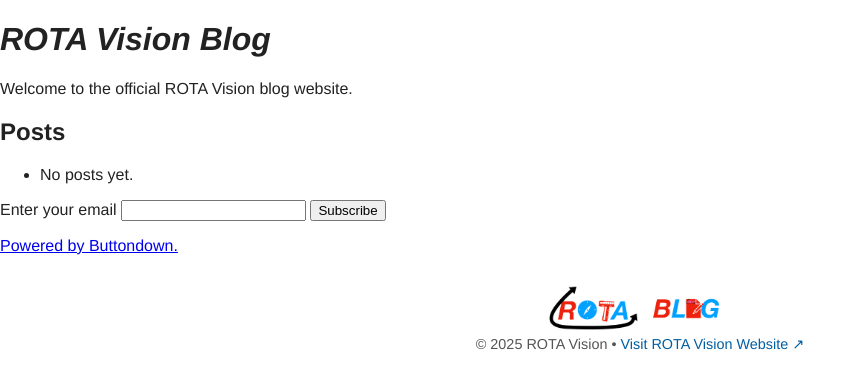
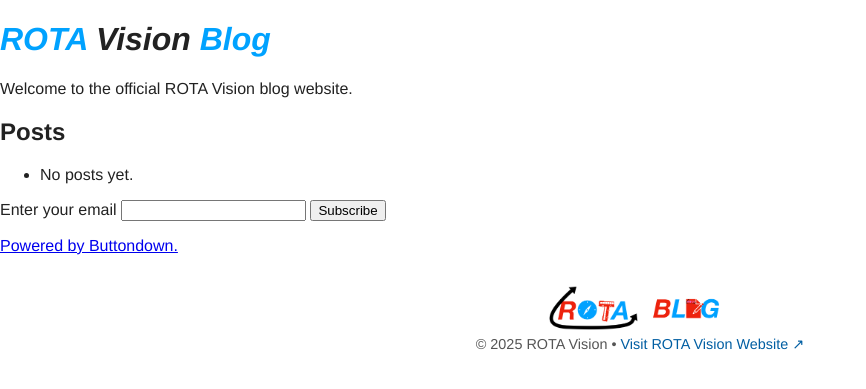
Before and after one commit to jaceyy009/blog, a Jekyll site: the page built from index.md, in a window 1280 px wide. Shown: the top 389 px of the page, without its empty margins (0-866 px from the left). Built offline with Jekyll 4.4.1, drawn with Linux system fonts in a browser that asks for light colours.

Commit message:
Update style.css

```diff
--- a/assets/css/style.css
+++ b/assets/css/style.css
@@ -53,3 +53,16 @@ p {
 .footer-links a:hover {
   text-decoration: underline;
 }
+
+.alt-words span:nth-child(odd) {
+  color: #ee220c; /* red */
+}
+
+.alt-words span:nth-child(odd) {
+  color: #00a2ff; /* blue */
+}
+
+/* Spacing so words aren't squished */
+.alt-word span {
+  margin-right: 0.25em;
+}
```
